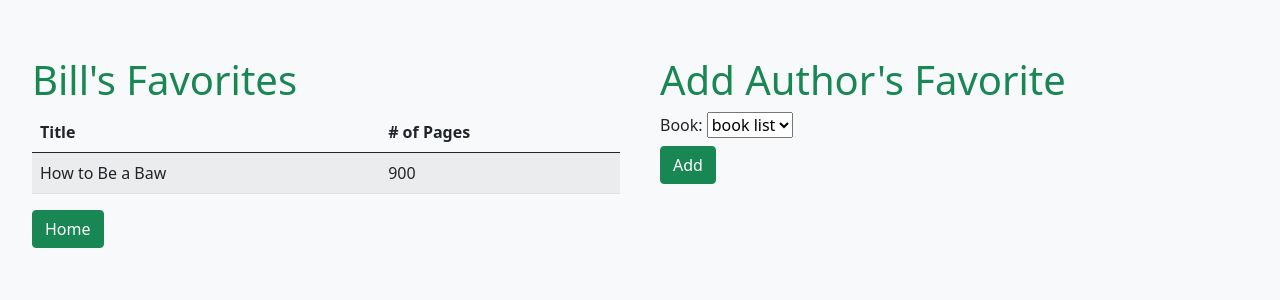
After one commit to JakeClise/books_favorites_assignment, a Flask app: page /one_author in a window 1280 px wide. The commit adds this page. Shown: the top 300 px of the page. Run offline with Flask 2, Linux system fonts and the light colour scheme.

Commit message:
working on selecting author by id

```diff
--- a/flask_app/controllers/authors.py
+++ b/flask_app/controllers/authors.py
@@ -17,3 +17,16 @@ def create_author():
     }
     Author.save_author(data)
     return redirect('/')
+
+@app.route('/one_author')
+def go_to_author():
+    return render_template('one_author.html',user="Bill", book = "How to Be a Baw", number = 900)
+
+@app.route('/add_author_favotite', methods = ["POST"])
+def add_author_favorite():
+    data = {
+        "author_id": request.form['author_id'],
+        "book_id": request.form['book_id']
+    }
+    Author.save_author_favorite(data)
+    return redirect('/one-author')
--- a/flask_app/templates/authors.html
+++ b/flask_app/templates/authors.html
@@ -23,7 +23,7 @@
         <div class="container m-2">
             <h3>All Authors</h3>
             {% for author in authors %}
-                <p>{{ author.name }}</p>
+                <a href="/one_author" class="d-block text-success">{{ author.name }}</a>
             {% endfor %}
             <div class="mt-2">
                 <a href="/go-add-book" class="btn btn-dark text-success">Add Book</a>
--- /dev/null
+++ b/flask_app/templates/one_author.html
@@ -0,0 +1,54 @@
+<!doctype html>
+<html lang="en">
+<head>
+    <meta charset="utf-8">
+    <meta name="viewport" content="width=device-width, initial-scale=1">
+    <link href="https://cdn.jsdelivr.net/npm/bootstrap@5.0.2/dist/css/bootstrap.min.css" rel="stylesheet" integrity="sha384-EVSTQN3/azprG1Anm3QDgpJLIm9Nao0Yz1ztcQTwFspd3yD65VohhpuuCOmLASjC" crossorigin="anonymous">
+    <title>One Author Page</title>
+</head>
+<body class="bg-light">
+    <div class="container-fluid d-flex text-success mt-5 justify-content-center">
+        <div class="container m-2">
+            <table class="table table-striped">
+                <h1 class="text-success">{{user}}'s Favorites</h1>
+                <thead>
+                    <th>Title</th>
+                    <th># of Pages</th>
+                </thead>
+                <tbody>
+                    <tr>
+                        <td>{{book}}</td>
+                        <td>{{number}}</td>
+                    </tr>
+                </tbody>
+            </table>
+            <div class="mt-2">
+                <a href="/" class="btn btn-success">Home</a>
+            </div>
+        </div>
+        <div class="container m-2">
+            <div>
+                <h1 class="text-success">Add Author's Favorite</h1>
+            </div>
+            <div>
+                <form action="/add_author_favotite" method="post">
+                    <div class="form-group">
+                        <label for="book" class="text-dark">Book: </label>
+                        <select name="book" id="book">
+                            <option value="book">book list</option>
+                        </select>
+                    </div>
+                    <div class="form-group mt-2">
+                        <input type="submit" value="Add" class="btn btn-success">
+                    </div>
+                </form>
+            </div>
+        </div>
+    </div>
+
+
+
+    <script src="https://cdn.jsdelivr.net/npm/@popperjs/core@2.9.2/dist/umd/popper.min.js" integrity="sha384-IQsoLXl5PILFhosVNubq5LC7Qb9DXgDA9i+tQ8Zj3iwWAwPtgFTxbJ8NT4GN1R8p" crossorigin="anonymous"></script>
+    <script src="https://cdn.jsdelivr.net/npm/bootstrap@5.0.2/dist/js/bootstrap.min.js" integrity="sha384-cVKIPhGWiC2Al4u+LWgxfKTRIcfu0JTxR+EQDz/bgldoEyl4H0zUF0QKbrJ0EcQF" crossorigin="anonymous"></script>
+</body>
+</html>
```
Also changed, not shown: flask_app/models/author.py (+7 -0 lines).
